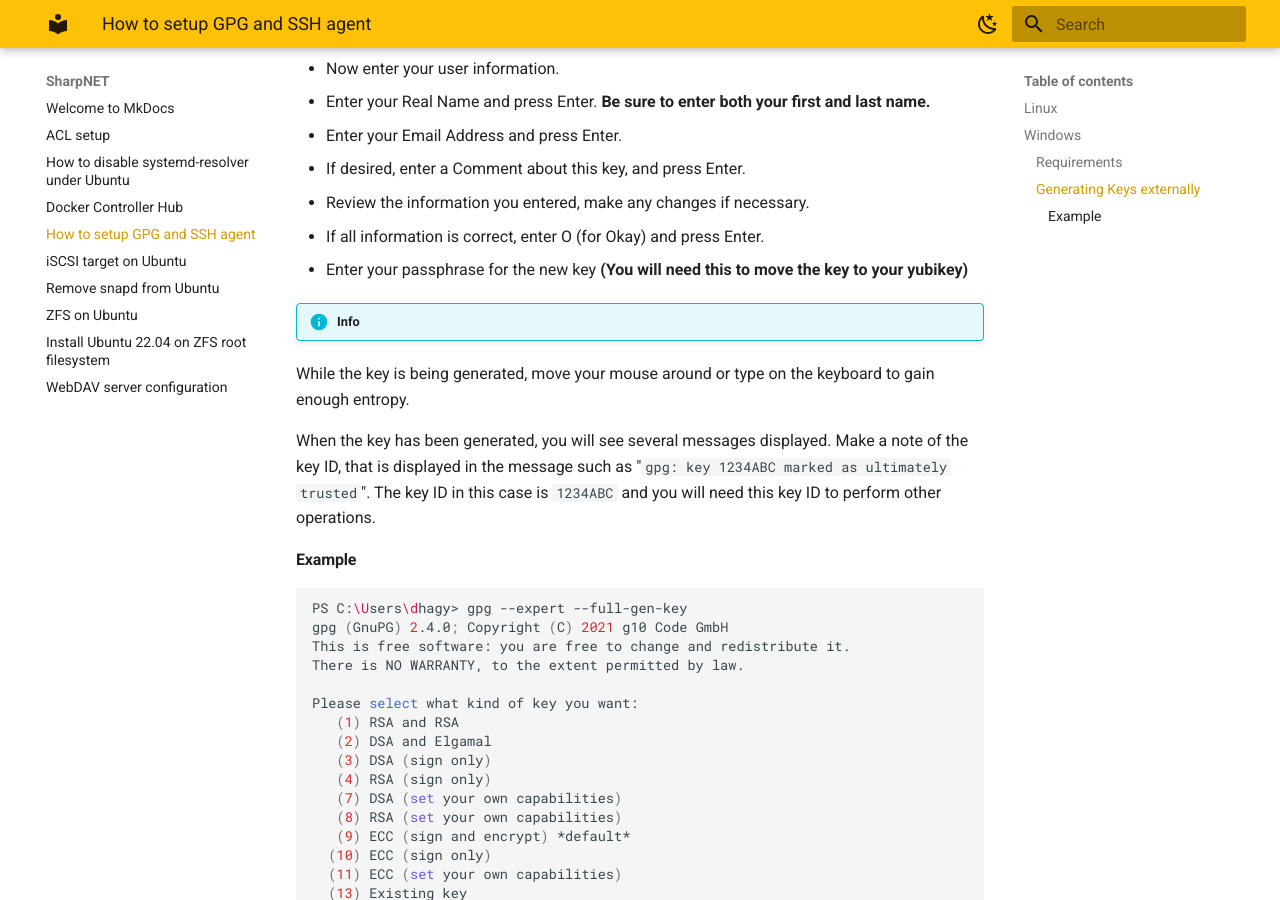
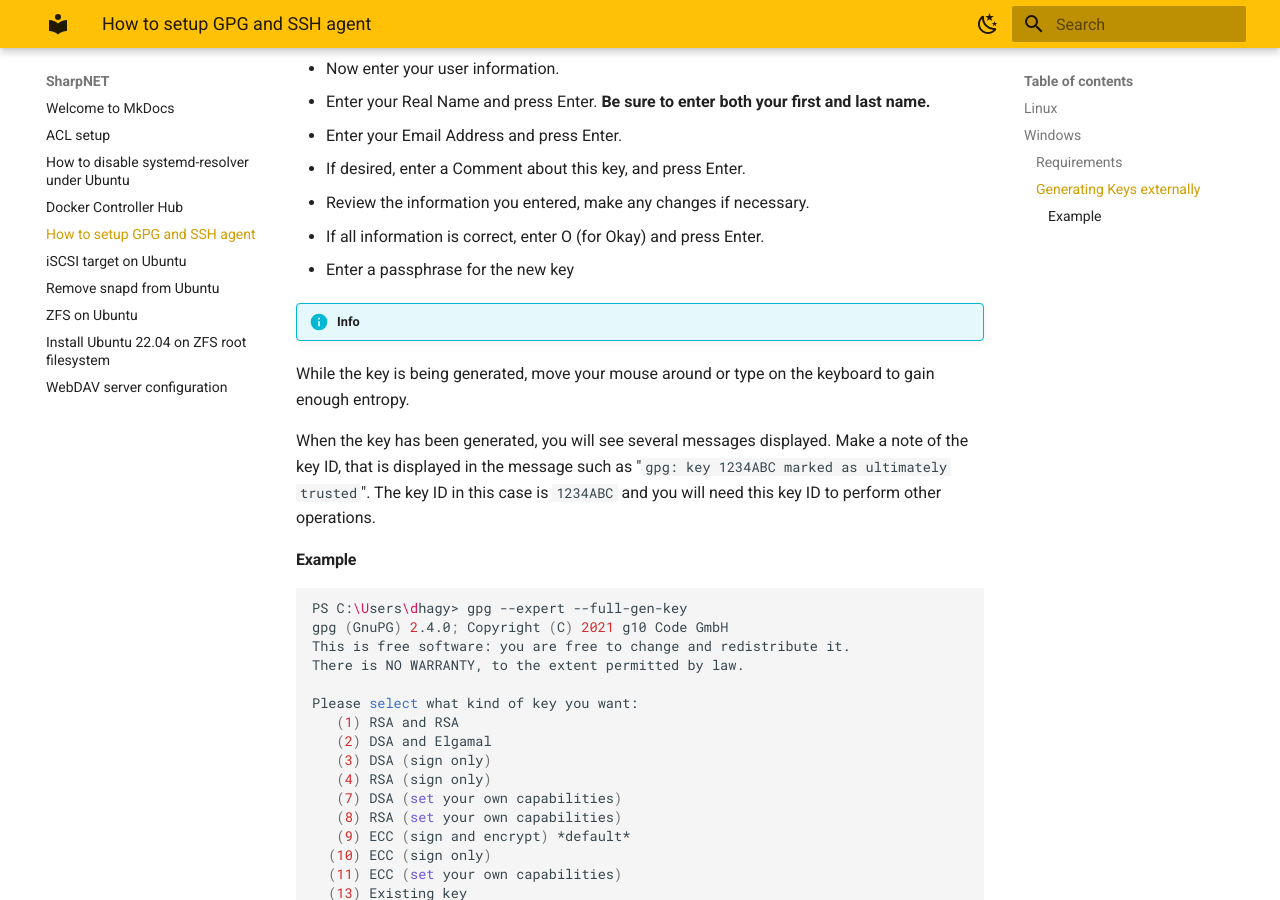
Before and after one commit to atraides/sharpnet-docs, an MkDocs documentation site: the page built from docs/gpg_setup.md, in a window 1280 px wide and 900 px high, scrolled down 1006 px. Built offline with MkDocs 1.6.1 and Material for MkDocs 9.7.7, drawn with Linux system fonts in a browser that asks for light colours.

```diff
--- a/docs/gpg_setup.md
+++ b/docs/gpg_setup.md
@@ -34,7 +34,7 @@ It is strongly recommended that you to generate keys on an offline system, such
   - If desired, enter a Comment about this key, and press Enter.
 - Review the information you entered, make any changes if necessary.
 - If all information is correct, enter O (for Okay) and press Enter.
-- Enter your passphrase for the new key __(You will need this to move the key to your yubikey)__
+- Enter a passphrase for the new key
 
 !!! info
 While the key is being generated, move your mouse around or type on the keyboard to gain enough entropy.
```
